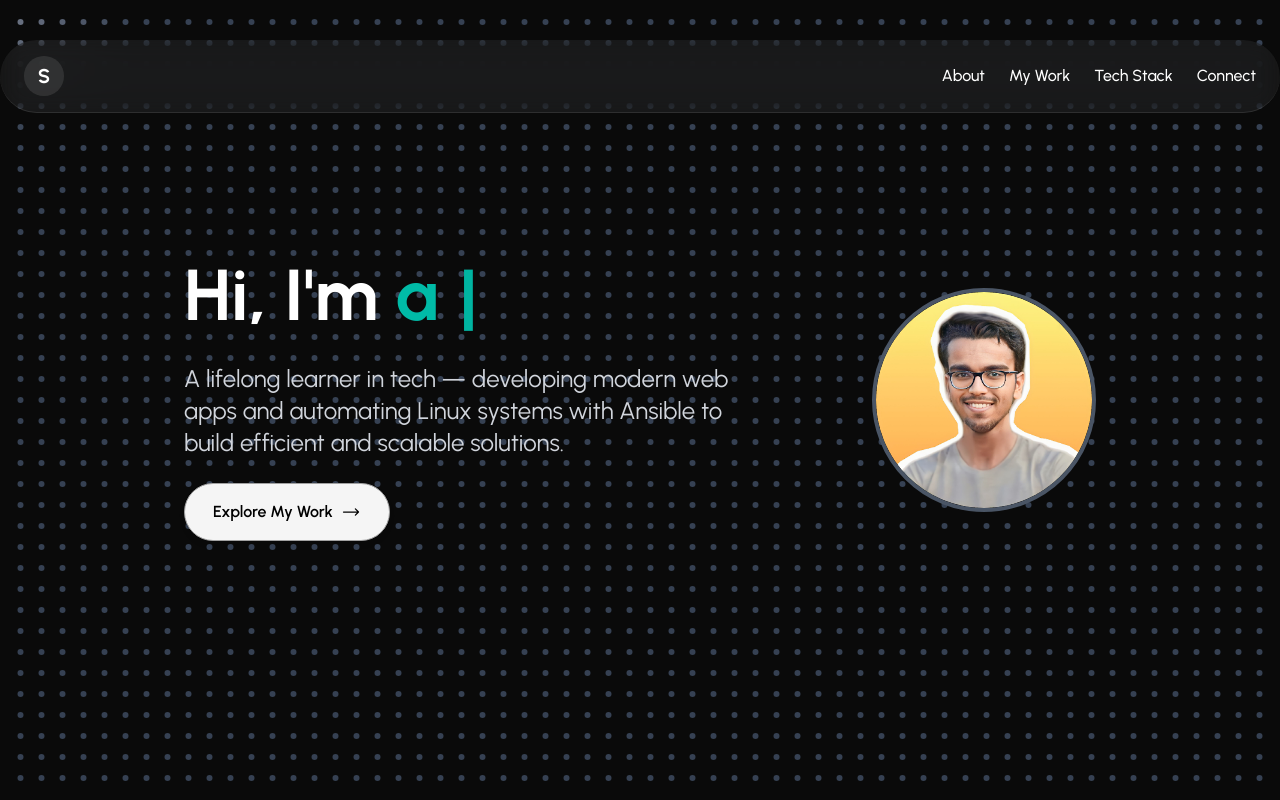
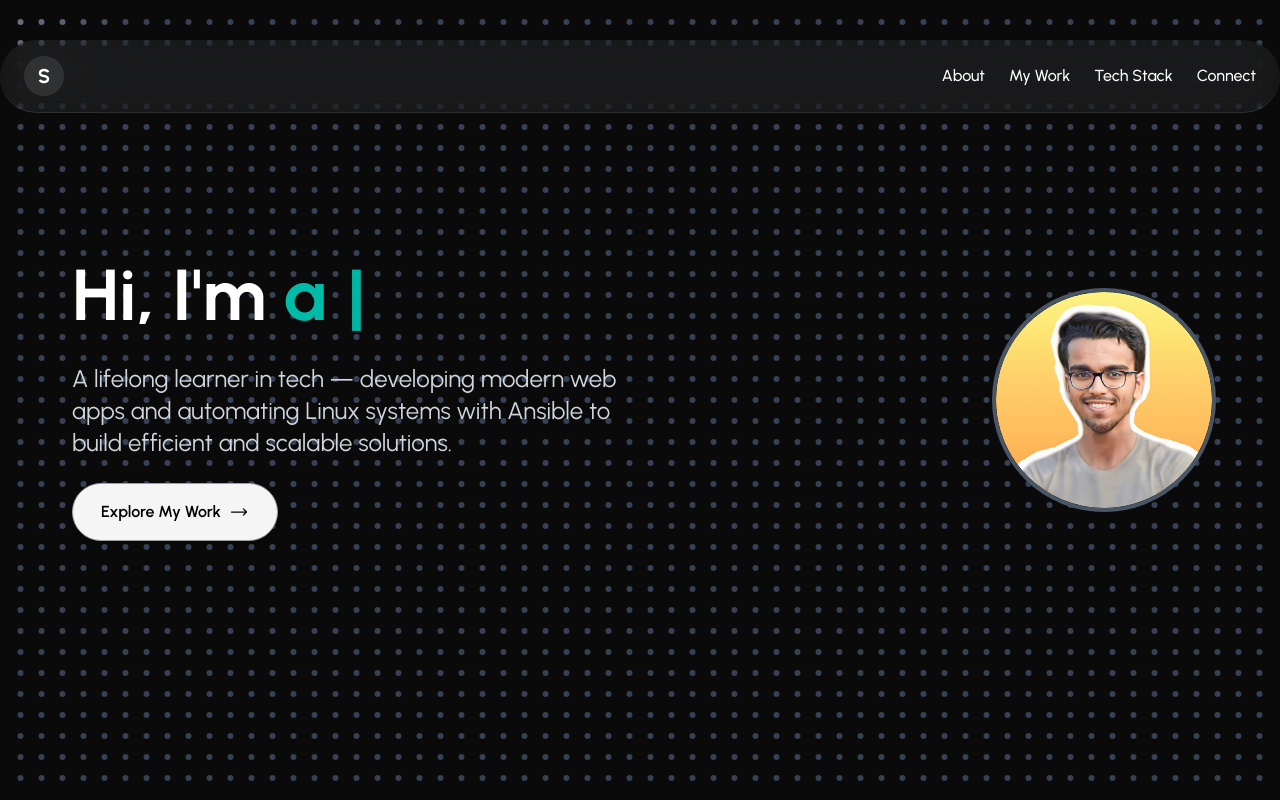
Before and after one commit to carefulcoder123/sankalp-portfolio, a Next.js app: page / in a window 1280 px wide. Shown: the top 800 px of the page. Built offline with nearby package versions, Linux system fonts and the light colour scheme; a web font is replaced by a local one.

Commit message:
Fixed hero section layout

```diff
--- a/app/components/HeroSection.jsx
+++ b/app/components/HeroSection.jsx
@@ -5,7 +5,7 @@ import DotGrid from "./reactBits/Backgrounds/DotGrid/DotGrid";
 
 export default function HeroSection() {
   return (
-    <section className="relative min-h-screen flex items-center justify-center px-6 md:px-46 py-34 md:py-18 overflow-hidden">
+    <section className="relative min-h-screen w-[100%] md:w-full flex items-center justify-center px-4 md:px-16 py-28 md:py-18 overflow-hidden">
 
   {/* DotGrid Background */}
   <div className="absolute inset-0 bg-neutral-950 -z-10">
@@ -24,10 +24,10 @@ export default function HeroSection() {
   </div>
 
   {/* Main Content */}
-      <div className="flex flex-col md:flex-row items-center justify-between gap-10 w-full z-10">
+  <div className="flex flex-col md:flex-row items-center justify-between gap-10 w-full max-w-7xl mx-auto z-10">
 
     {/* Text Section */}
-        <div className="flex-1 text-center md:text-left">
+    <div className="flex-1 text-center md:text-left px-2">
       <motion.h1
         className="text-4xl font-cursive md:text-7xl font-bold text-white mb-8"
         initial={{ opacity: 0, x: -30 }}
@@ -86,8 +86,6 @@ export default function HeroSection() {
           />
         </svg>
       </motion.a>
-
-
     </div>
 
     {/* Image Section */}
@@ -106,5 +104,6 @@ export default function HeroSection() {
 
   </div>
 </section>
+
   );
 }
--- a/app/components/navbar.jsx
+++ b/app/components/navbar.jsx
@@ -19,7 +19,7 @@ export default function Navbar() {
       initial={{ y: -100, opacity: 0 }}
       animate={{ y: 24, opacity: 1 }} // 24px = top-6
       transition={{ duration: 0.6, ease: "easeOut" }}
-      className="fixed w-full top-4 z-50 backdrop-blur-md bg-white/5 border-b border-white/10 md:rounded-full rounded-4xl max-w-7xl mx-auto left-0 right-0"
+      className="fixed md:w-full top-4 z-50 backdrop-blur-md bg-white/5 border-b border-white/10 md:rounded-full rounded-4xl w-[98%] md:max-w-7xl mx-auto left-0 right-0"
     >
       <div className="max-w-18xl mx-auto px-4 sm:px-6 py-4 flex justify-between items-center">
         {/* Logo Placeholder */}
--- a/app/globals.css
+++ b/app/globals.css
@@ -23,5 +23,6 @@ body {
   background: var(--background);
   color: var(--foreground);
   font-family: var(--font-urbanist), sans-serif;
+  overflow-x: hidden;
 
 }
```
Lines whose indentation alone changed are shown as unchanged.
